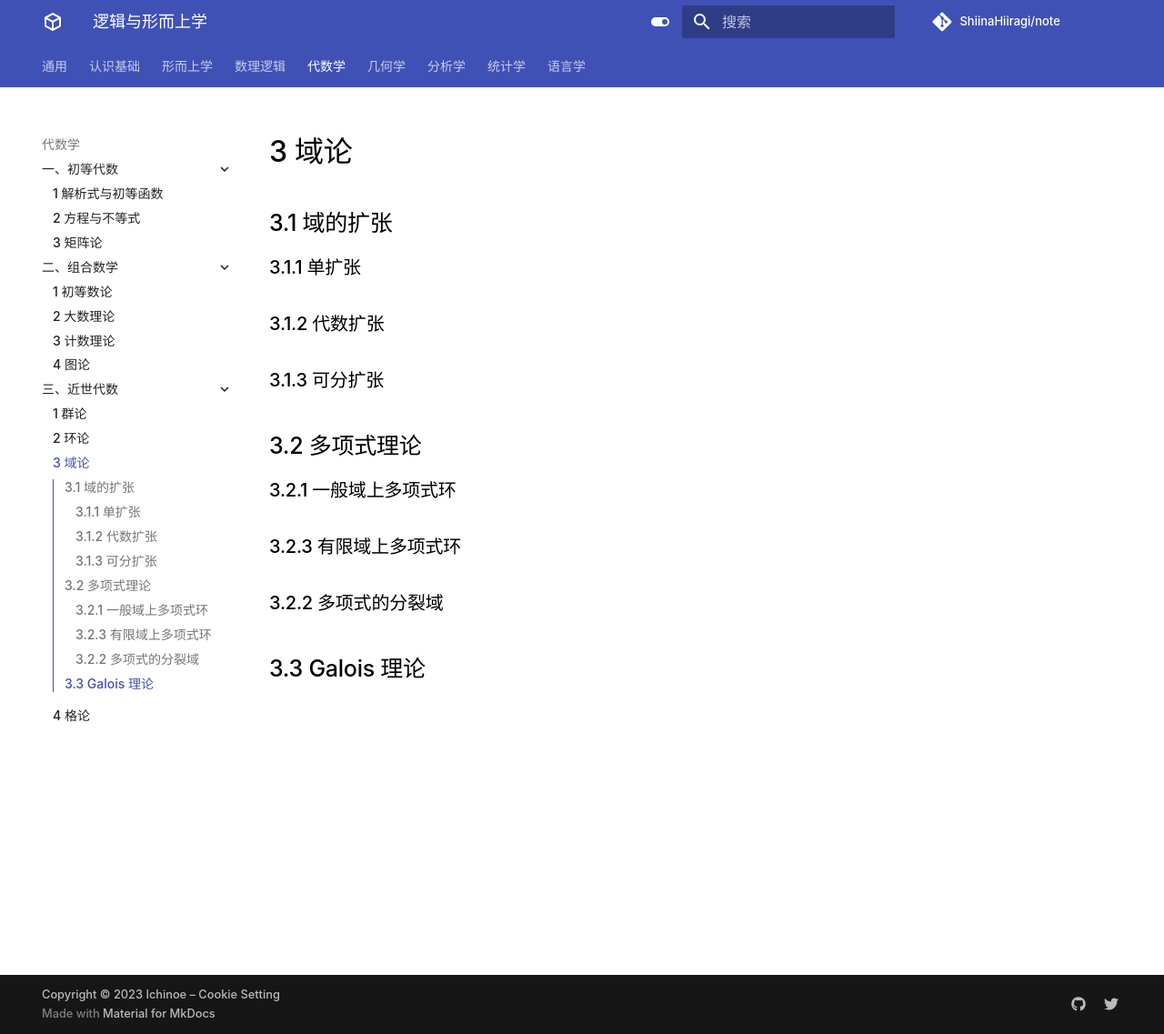
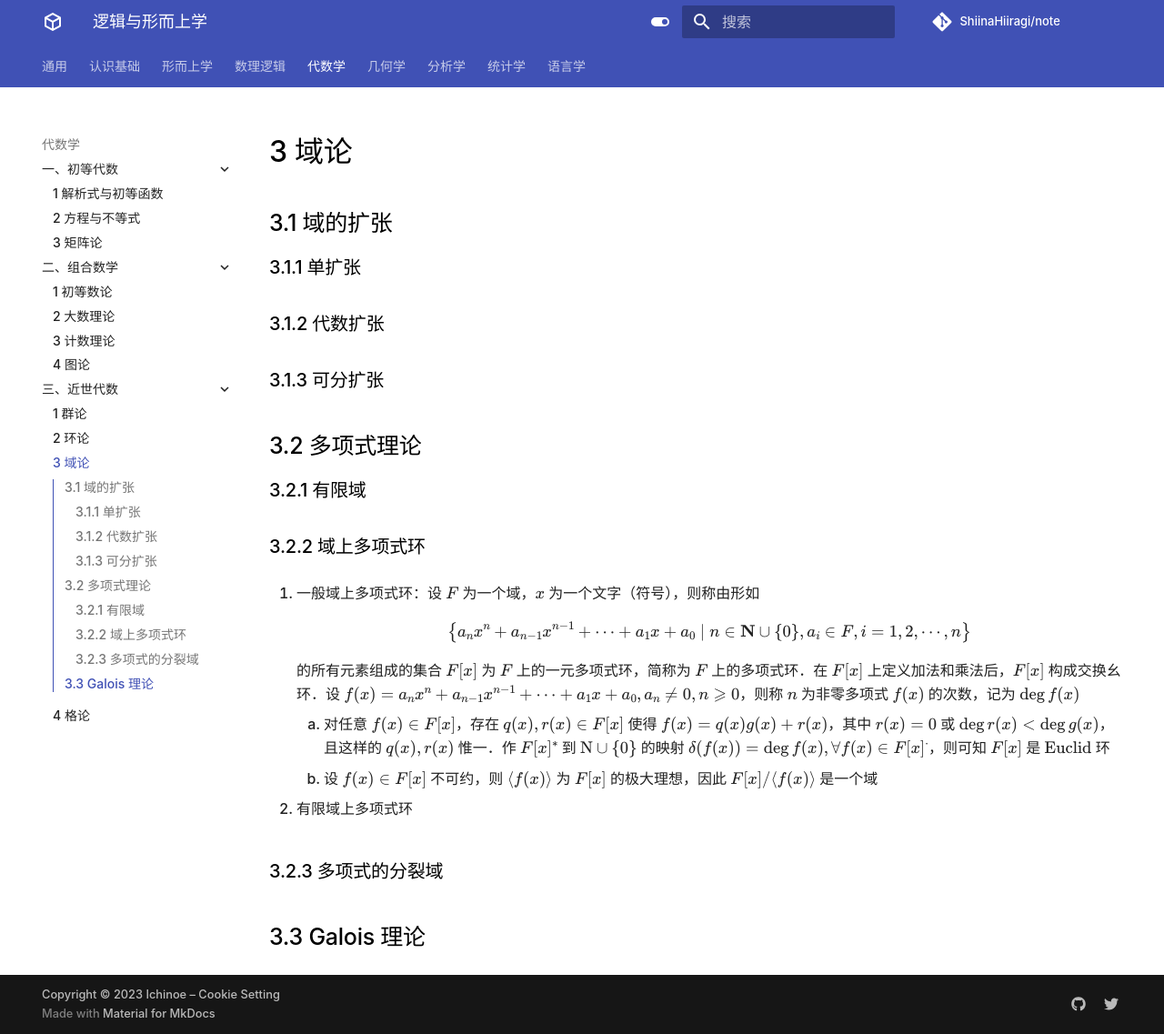
Before and after one commit to ShiinaHiiragi/note, an MkDocs documentation site: the page built from docs/alg/mod/fld.md, in a window 1280 px wide and 1137 px high. Shown: the whole window at 91% size. Built offline with MkDocs 1.6.1 and Material for MkDocs 9.7.7, drawn with Linux system fonts in a browser that asks for light colours; comment, search, counter and statistics services are not loaded.

Commit message:
ready for fld

```diff
--- a/docs/alg/mod/fld.md
+++ b/docs/alg/mod/fld.md
@@ -8,10 +8,22 @@
 ### 3.1.3 可分扩张
 
 ## 3.2 多项式理论
-### 3.2.1 一般域上多项式环
+### 3.2.1 有限域
 
-### 3.2.3 有限域上多项式环
+### 3.2.2 域上多项式环
+1. 一般域上多项式环：设 $F$ 为一个域，$x$ 为一个文字（符号），则称由形如
 
-### 3.2.2 多项式的分裂域
+    $$
+    \left\{a_{n} x^{n}+a_{n-1} x^{n-1}+\cdots+a_{1} x+a_{0} \mid n \in \mathbf{N} \cup\{0\}, a_{i} \in F, i=1,2, \cdots, n\right\}
+    $$
+
+    的所有元素组成的集合 $F[x]$ 为 $F$ 上的一元多项式环，简称为 $F$ 上的多项式环．在 $F[x]$ 上定义加法和乘法后，$F[x]$ 构成交换幺环．设 $f(x)=a_{n} x^{n}+a_{n-1} x^{n-1}+\cdots+a_{1} x+a_{0}, a_{n} \neq 0, n \geqslant 0$，则称 $n$ 为非零多项式 $f(x)$ 的次数，记为 $\operatorname{deg} f(x)$
+
+    1. 对任意 $f(x) \in F[x]$，存在 $q(x), r(x) \in F[x]$ 使得 $f(x)=q(x) g(x)+r(x)$，其中 $r(x)=0$ 或 $\operatorname{deg} r(x)<\operatorname{deg} g(x)$，且这样的 $q(x), r(x)$ 惟一．作 $F[x]^{*}$ 到 $\mathrm{N} \cup\{0\}$ 的映射 $\delta(f(x))=\operatorname{deg} f(x), \forall f(x) \in F[x]^{\cdot}$，则可知 $F[x]$ 是 $\text{Euclid}$ 环
+    2. 设 $f(x) \in F[x]$ 不可约，则 $\langle f(x)\rangle$ 为 $F[x]$ 的极大理想，因此 $F[x] /\langle f(x)\rangle$ 是一个域
+
+2. 有限域上多项式环
+
+### 3.2.3 多项式的分裂域
 
 ## 3.3 Galois 理论
```
